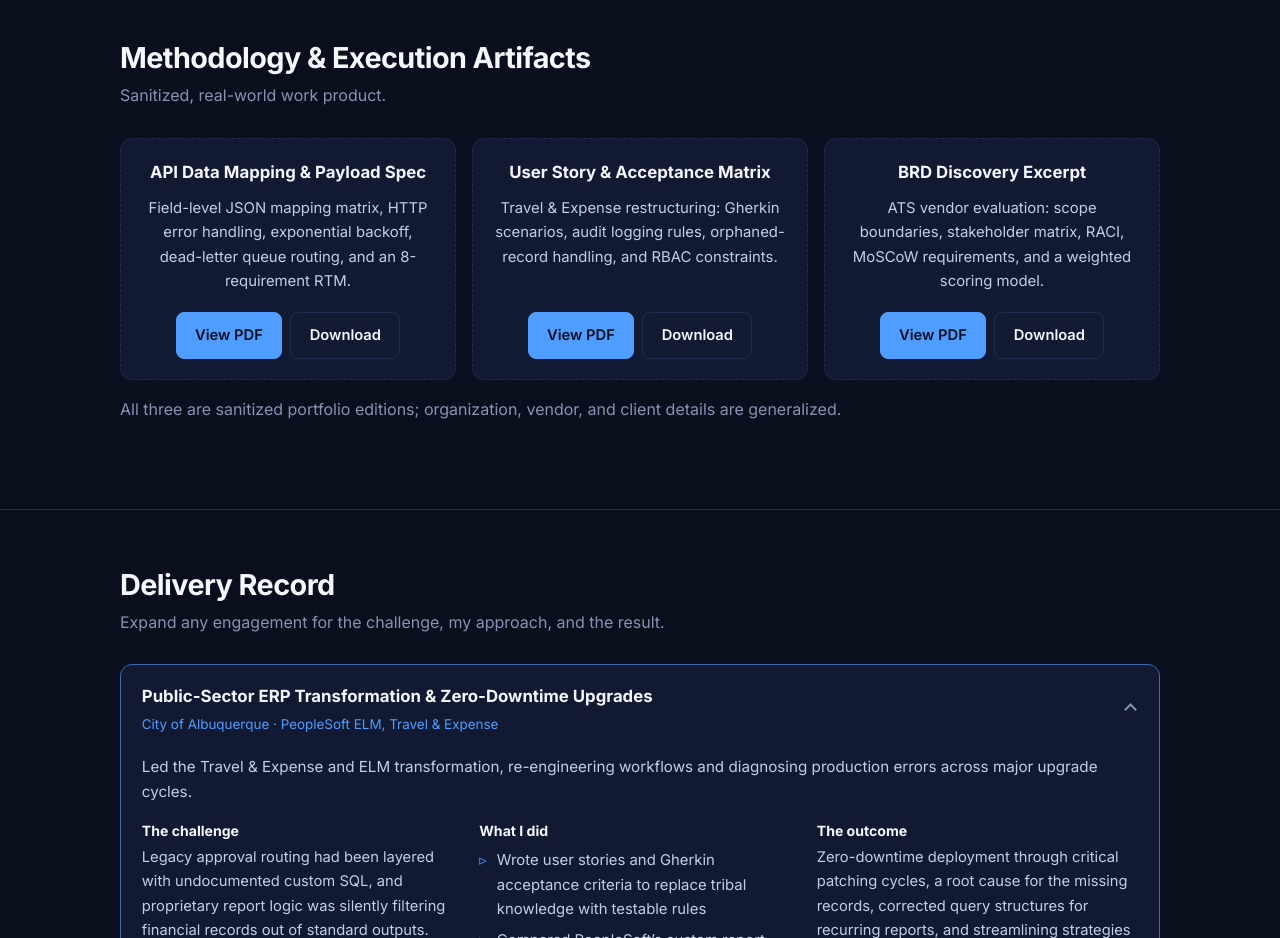
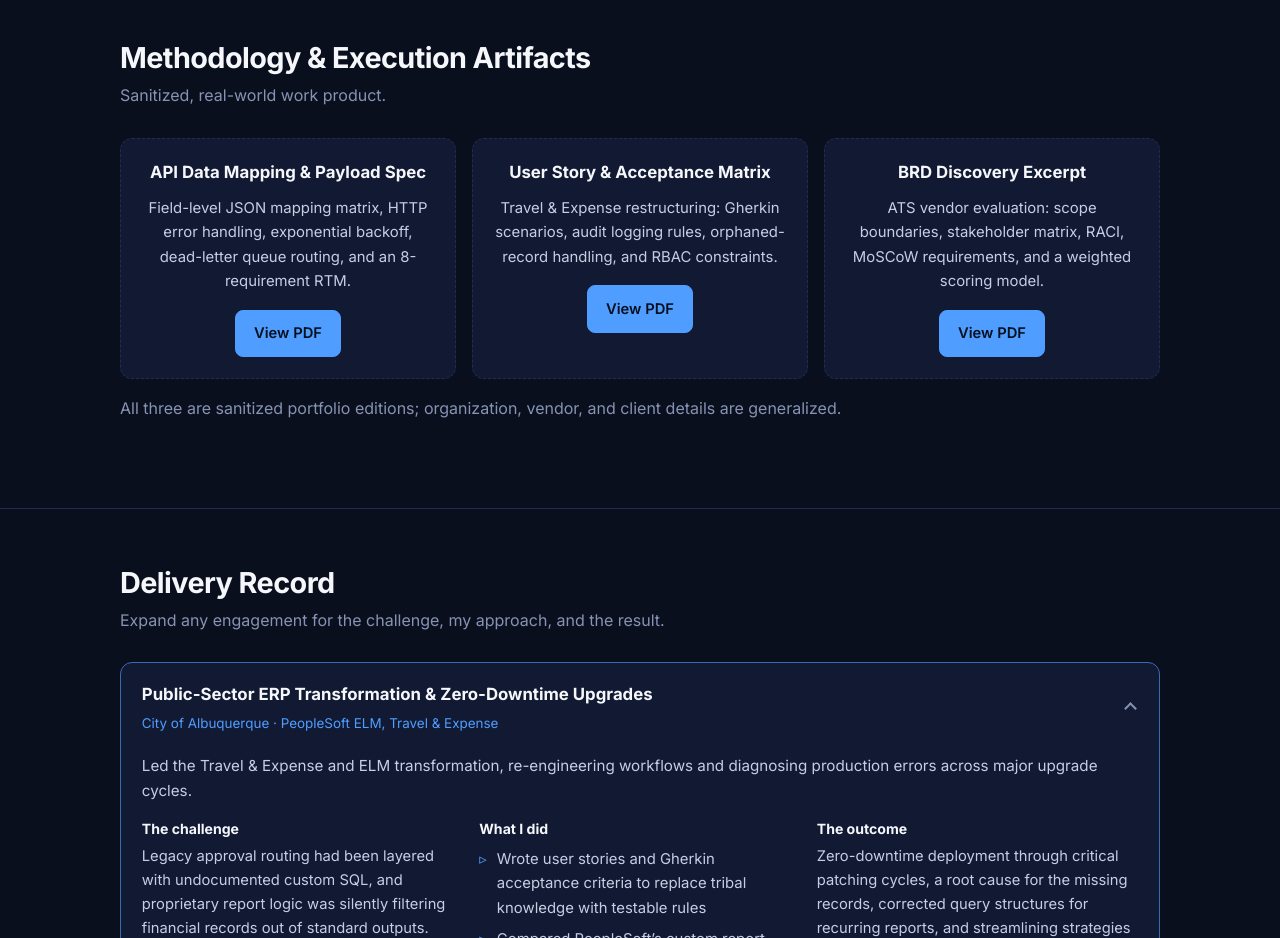
Before and after one commit to jkmcgregor/technical-ba, a plain HTML site: page index.html in a window 1280 px wide. Shown: the part 3040-3978 px from the top of the page. Drawn offline with Linux system fonts and the light colour scheme.

Commit message:
Update index.html

```diff
--- a/index.html
+++ b/index.html
@@ -94,8 +94,7 @@ td{padding:.7rem .9rem;border-bottom:1px solid var(--line)}tr:last-child td{bord
 .term .c{color:var(--mu)}.term .i{color:var(--ac)}.term .o{color:var(--ok)}.term .w{color:var(--wn)}
 .mini{display:grid;grid-template-columns:repeat(auto-fit,minmax(150px,1fr));gap:.7rem;margin-bottom:1rem}
 .mini div{background:var(--bg);border:1px solid var(--line);border-radius:10px;padding:.8rem;text-align:center}.mini b{display:block;font-size:1.5rem;color:var(--ac)}.mini span{font-size:.75rem;color:var(--mu)}
-.dl{text-align:center;border:1px dashed var(--line);display:flex;flex-direction:column;justify-content:space-between}
-.dl-actions{display:flex;gap:.5rem;justify-content:center;flex-wrap:wrap;margin-top:1.1rem}
+.dl{text-align:center;border:1px dashed var(--line)}
 footer{border-top:1px solid var(--line);padding:2rem 0;text-align:center;color:var(--mu);font-size:.88rem}footer a{margin:0 .5rem}
 .js .reveal{opacity:0;transform:translateY(14px);transition:opacity .6s,transform .6s}.js .reveal.in{opacity:1;transform:none}
 @media(prefers-reduced-motion:reduce){*{animation:none!important;transition:none!important;scroll-behavior:auto!important}.js .reveal{opacity:1;transform:none}}
@@ -237,34 +236,19 @@ footer{border-top:1px solid var(--line);padding:2rem 0;text-align:center;color:v
       <p class="sub">Sanitized, real-world work product.</p>
       <div class="grid">
         <div class="card dl">
-          <div>
           <h3>API Data Mapping &amp; Payload Spec</h3>
           <p>Field-level JSON mapping matrix, HTTP error handling, exponential backoff, dead-letter queue routing, and an 8-requirement RTM.</p>
-          </div>
-          <div class="dl-actions">
-            <a class="btn" href="./API_Data_Mapping_Sample.pdf" target="_blank" rel="noopener noreferrer">View PDF</a>
-            <a class="btn g" href="./API_Data_Mapping_Sample.pdf" download="API_Data_Mapping_Sample.pdf">Download</a>
-          </div>
+          <p style="margin-top:1rem"><a class="btn" href="./API_Data_Mapping_Sample.pdf" target="_blank" rel="noopener noreferrer">View PDF</a></p>
         </div>
         <div class="card dl">
-          <div>
           <h3>User Story &amp; Acceptance Matrix</h3>
           <p>Travel &amp; Expense restructuring: Gherkin scenarios, audit logging rules, orphaned-record handling, and RBAC constraints.</p>
-          </div>
-          <div class="dl-actions">
-            <a class="btn" href="./User_Story_Matrix_Sample.pdf" target="_blank" rel="noopener noreferrer">View PDF</a>
-            <a class="btn g" href="./User_Story_Matrix_Sample.pdf" download="User_Story_Matrix_Sample.pdf">Download</a>
-          </div>
+          <p style="margin-top:1rem"><a class="btn" href="./User_Story_Matrix_Sample.pdf" target="_blank" rel="noopener noreferrer">View PDF</a></p>
         </div>
         <div class="card dl">
-          <div>
           <h3>BRD Discovery Excerpt</h3>
           <p>ATS vendor evaluation: scope boundaries, stakeholder matrix, RACI, MoSCoW requirements, and a weighted scoring model.</p>
-          </div>
-          <div class="dl-actions">
-            <a class="btn" href="./BRD_Excerpt_Sample.pdf" target="_blank" rel="noopener noreferrer">View PDF</a>
-            <a class="btn g" href="./BRD_Excerpt_Sample.pdf" download="BRD_Excerpt_Sample.pdf">Download</a>
-          </div>
+          <p style="margin-top:1rem"><a class="btn" href="./BRD_Excerpt_Sample.pdf" target="_blank" rel="noopener noreferrer">View PDF</a></p>
         </div>
       </div>
       <p class="sub" style="margin-top:1rem">All three are sanitized portfolio editions; organization, vendor, and client details are generalized.</p>
```
Lines whose indentation alone changed are shown as unchanged.
